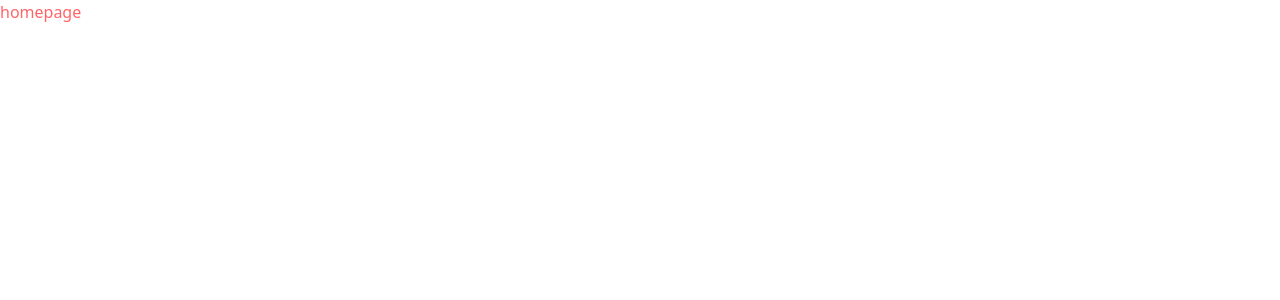
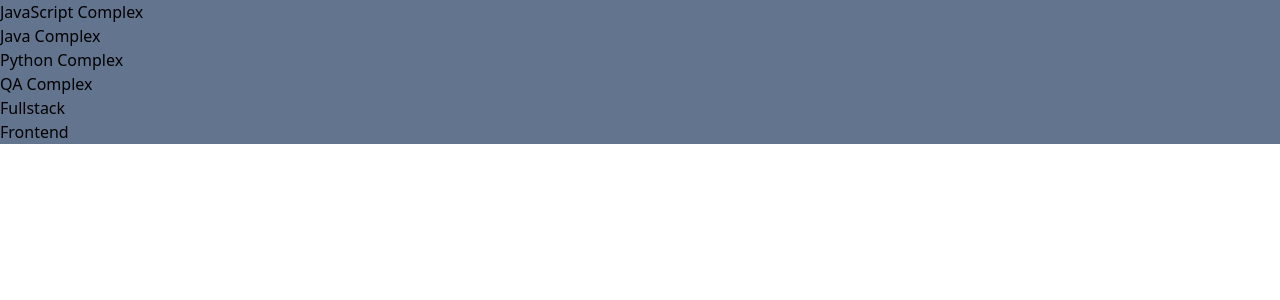
Before and after one commit to Gagun45/REACT, a React (Vite) app: page / in a window 1280 px wide. Shown: the top 300 px of the page. Built offline with nearby package versions, Linux system fonts and the light colour scheme.

Commit message:
lesson1 task1 done

```diff
--- a/src/App.tsx
+++ b/src/App.tsx
@@ -1,9 +1,18 @@
-function App() {
-  return (
-    <h1 className="text-red-400">
-      homepage
-    </h1>
-  )
-}
+const coursesTitleArray = [
+    'JavaScript Complex',
+    'Java Complex',
+    'Python Complex',
+    'QA Complex',
+    'Fullstack',
+    'Frontend'
+];
 
-export default App
+const App = () => {
+    return (
+        <ul className='bg-slate-500'>
+            {coursesTitleArray.map((course, i) => <li key={i}>{course}</li>)}
+        </ul>
+    );
+};
+
+export default App;
```
